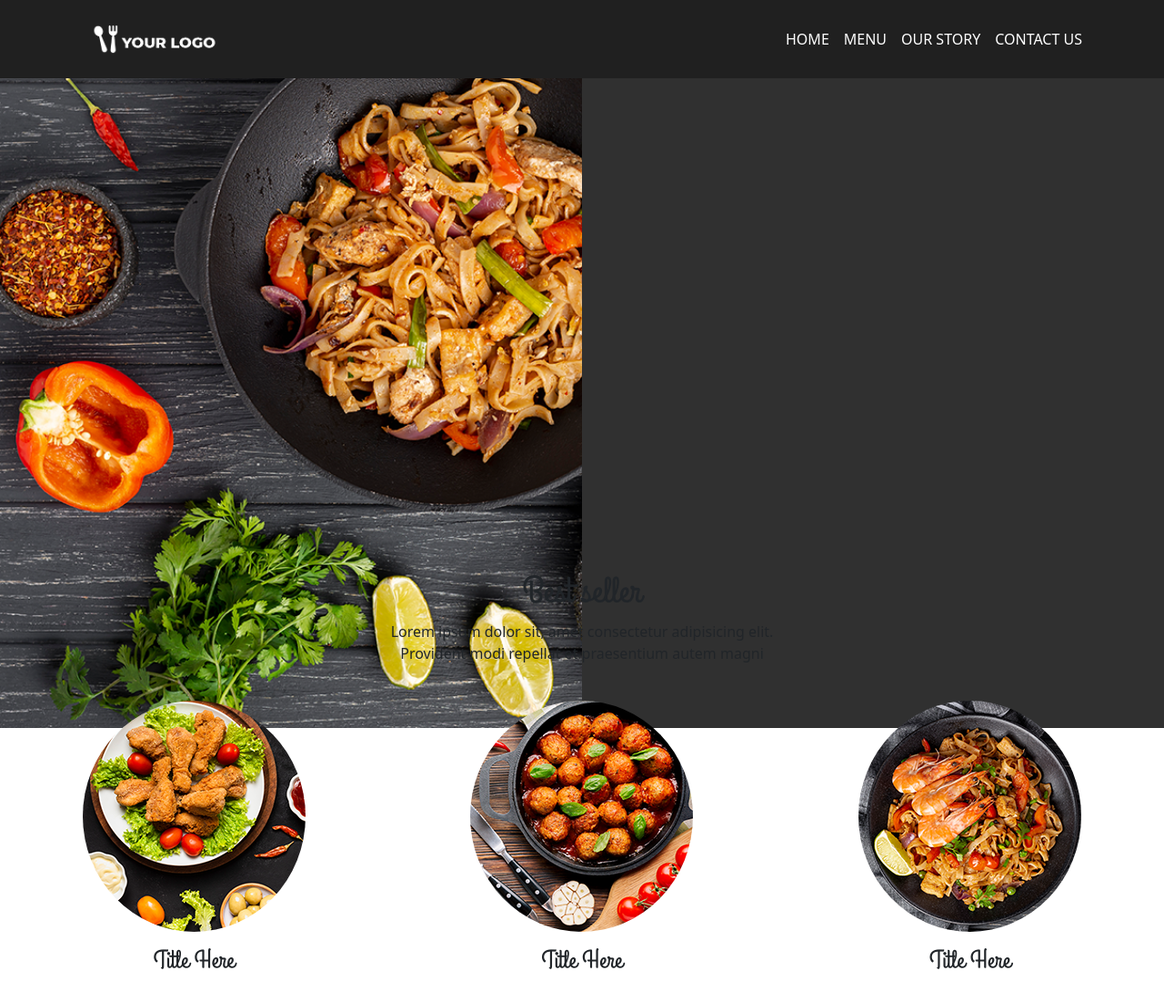
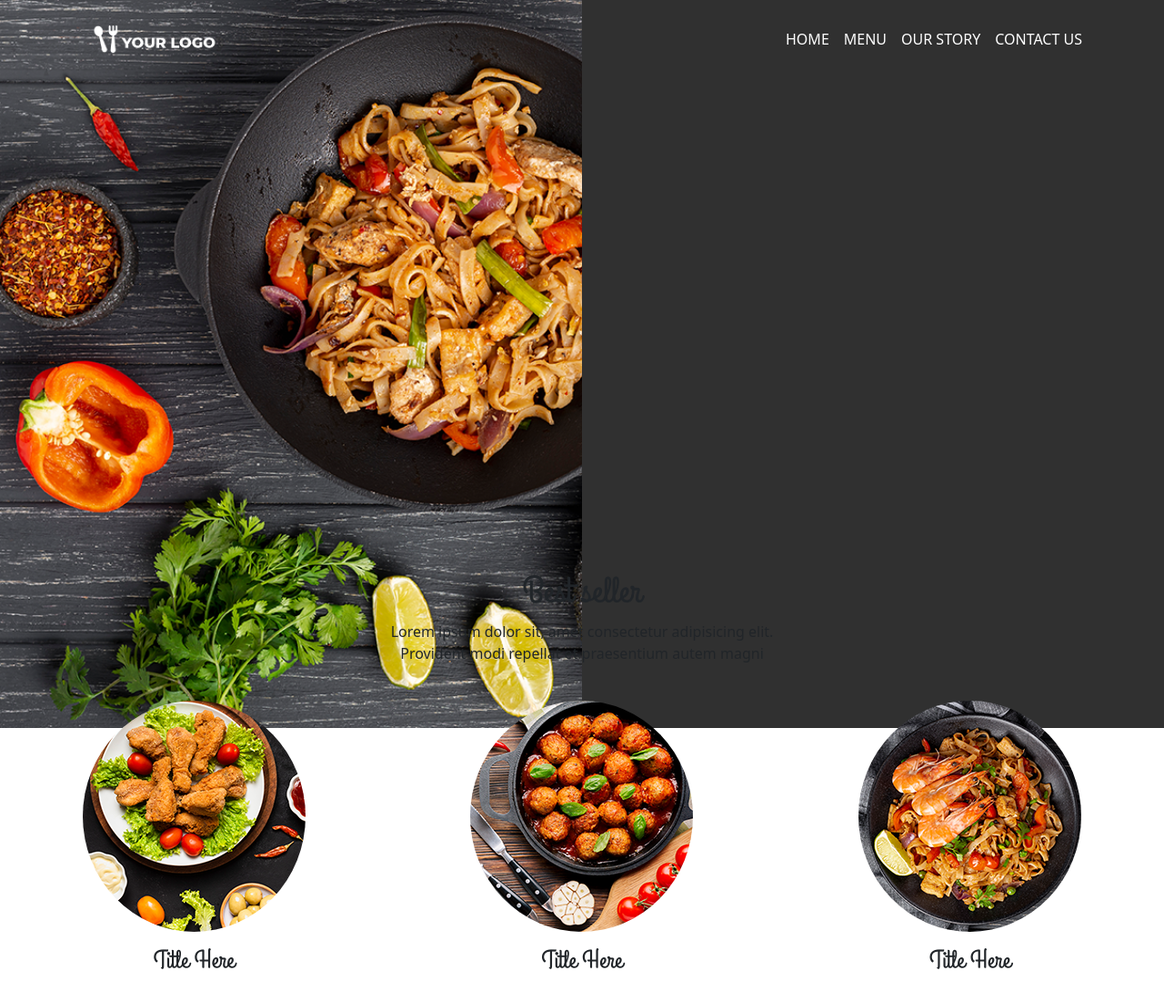
Before and after one commit to athul-ts/Restaurant-landing, a plain HTML site: page index.html in a window 1280 px wide. Shown: the top 1100 px of the page at 91% size. Drawn offline with nearby package versions, Linux system fonts and the light colour scheme; a web font is replaced by a local one.

Commit message:
navbar fixed

```diff
--- a/index.html
+++ b/index.html
@@ -55,7 +55,7 @@
 
         </nav> -->
 
-        <nav class="navbar navbar-expand-lg fixed-top m-0 p-0 navbar-scrolled">
+        <nav class="navbar navbar-expand-lg fixed-top m-0 p-0 ">
             <div class="container">
                 <a class="navbar-brand p-3" href="#">
                     <img class="bn" src="./img/logo.png" width="110" height="=60" alt="logo">
--- a/style.css
+++ b/style.css
@@ -15,10 +15,6 @@
     width: 100%;
     height: 602px;
     /* z-index: -40; */
-}
-
-.navbar-scrolled{
-    background-color: rgb(32, 32, 32);
 }
 
 .main .row{
```
